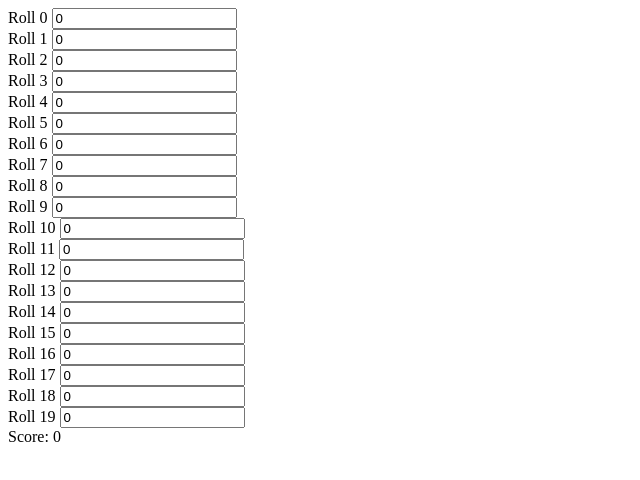
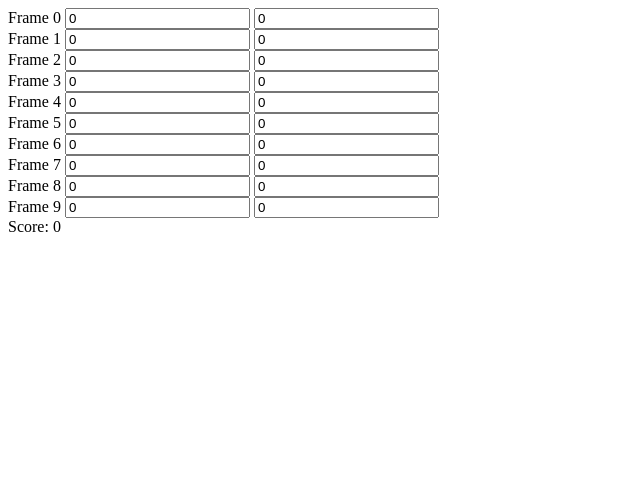
Before and after one commit to tdpreece/javascript_katas, a plain HTML site: page bowling_scorer/angular_no_tests/index.html in a window 1280 px wide. Shown: the whole page, without its empty margins (0-640 px from the left). Drawn offline with nearby package versions, Linux system fonts and the light colour scheme.

Commit message:
Introduce Frame and Game objects.

```diff
--- a/bowling_scorer/angular_no_tests/bowling_scorer.js
+++ b/bowling_scorer/angular_no_tests/bowling_scorer.js
@@ -1,10 +1,34 @@
 var app = angular.module('BowlingScorerApp', []);
 app.controller('BowlingScorerController', function() {
-    this.rolls = Array.apply(null, Array(20)).map(Number.prototype.valueOf,0);
-    this.get_score = function() {
-        return this.rolls.reduce(function(a, b) {
-            return get_roll_score(a) + get_roll_score(b);
-        });
+    function Frame() {
+        return {
+            roll1: '0',
+            roll2: '0',
+        }
+    }
+
+    function initialFrames() {
+        var frames = [];
+        for (var i=0; i < 10; i +=1) {
+            frames[i] = Frame();
+        }
+        return frames;
+    }
+
+    function Game() {
+        return {
+            frames: initialFrames(),
+            getScore: function() {
+                var sum = 0;
+                this.frames.forEach(
+                    function(frame) {
+                        sum += get_roll_score(frame.roll1);
+                        sum += get_roll_score(frame.roll2);
+                    }
+                );
+                return sum;
+            }
+        }
     }
 
     function get_roll_score(roll_value) {
@@ -13,4 +37,6 @@ app.controller('BowlingScorerController', function() {
         }
         return parseInt(roll_value);
     }
+
+    this.game = Game();
 });
--- a/bowling_scorer/angular_no_tests/index.html
+++ b/bowling_scorer/angular_no_tests/index.html
@@ -31,11 +31,12 @@
       in one value could cause a change to another, Angular re-runs through the
       $watch list until no values have changed.
       -->
-      <div ng-repeat="n in bowling_scorer.rolls track by $index">
-        <label>Roll {{ $index }}</label>
-        <input type="text" ng-model="bowling_scorer.rolls[$index]">
+      <div ng-repeat="f in bowling_scorer.game.frames track by $index">
+        <label>Frame {{ $index }}</label>
+        <input type="text" ng-model="f.roll1">
+        <input type="text" ng-model="f.roll2">
       </div>
-      Score: {{ bowling_scorer.get_score() }}
+      Score: {{ bowling_scorer.game.getScore() }}
     </div>
   </body>
 </html>
```
